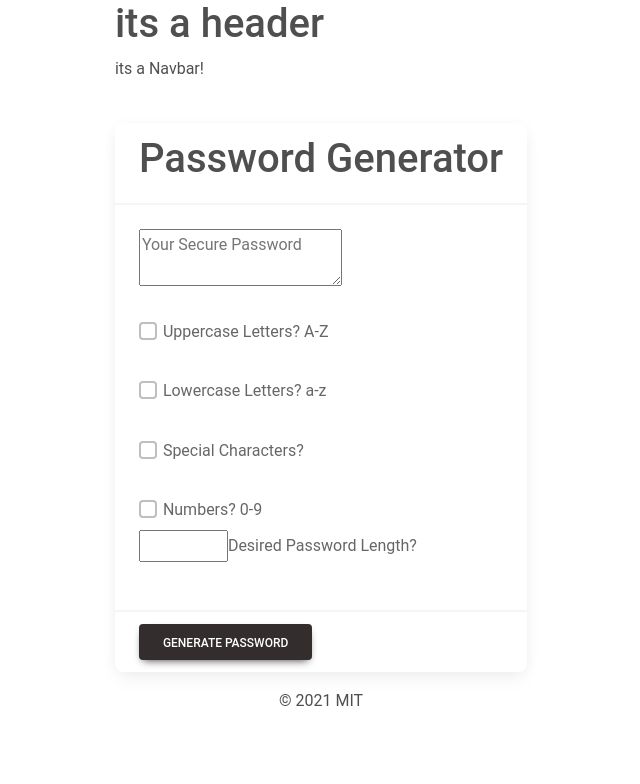
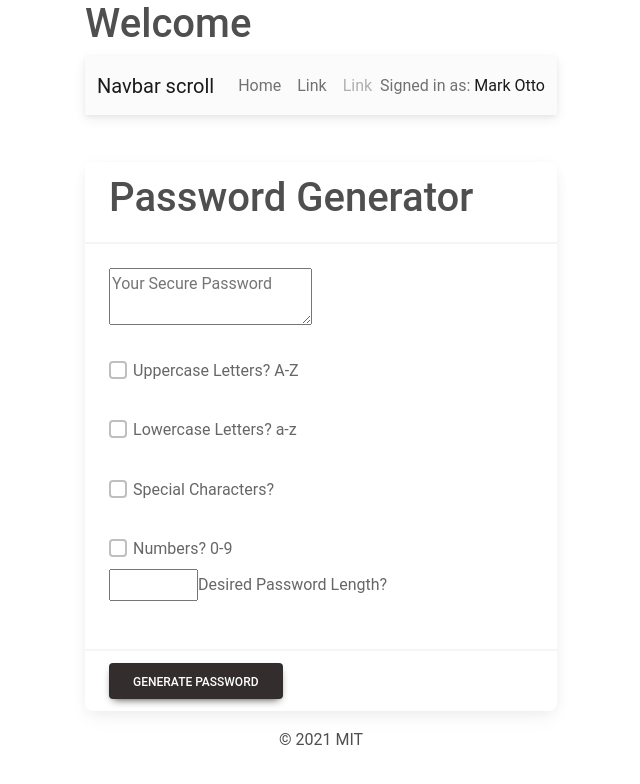
Before and after one commit to Hotsoup22/password-Gen-v2, a React (Create React App) app in the folder client/password-generator/: page / in a window 1280 px wide. Shown: the top 784 px of the page, without its empty margins (319-959 px from the left). Built offline with nearby package versions, Linux system fonts and the light colour scheme.

Commit message:
added navbar template  from react-bootstrap

```diff
--- a/client/password-generator/src/components/Header/Header.js
+++ b/client/password-generator/src/components/Header/Header.js
@@ -1,11 +1,12 @@
-import Navbar from "../Nav/Nav";
+import NavbarComponent from "../Nav/Nav";
 
 export default function Header(){
 
     return(
         <header>
-            <h1>its a header</h1>
-            <Navbar/>
+            <h1>Welcome</h1>
+
+            <NavbarComponent/>
         </header>
     )
 }
--- a/client/password-generator/src/components/Nav/Nav.js
+++ b/client/password-generator/src/components/Nav/Nav.js
@@ -1,7 +1,33 @@
+import Navbar from 'react-bootstrap/Navbar'
+import Container from 'react-bootstrap/Container'
+import Nav from 'react-bootstrap/Nav'
 
-export default function Navbar(){
-
-    return(
-        <nav>its a Navbar!</nav>
-    )
-}
+export default function NavbarComponent(){
+return (
+  // <nav>hi</nav>
+ <Navbar bg="light" expand="lg">
+  <Container fluid>
+    <Navbar.Brand href="#">Navbar scroll</Navbar.Brand>
+    <Navbar.Toggle aria-controls="navbarScroll" />
+     <Navbar.Collapse id="navbarScroll">
+      <Nav
+        className="me-auto my-2 my-lg-0"
+        style={{ maxHeight: '100px' }}
+        navbarScroll
+      >
+        <Nav.Link href="#action1">Home</Nav.Link>
+        <Nav.Link href="#action2">Link</Nav.Link>
+        <Nav.Link href="#" disabled>
+          Link
+        </Nav.Link>
+      </Nav>
+      <Navbar.Collapse className="justify-content-end">
+      <Navbar.Text>
+        Signed in as: <a href="#login">Mark Otto</a>
+      </Navbar.Text>
+    </Navbar.Collapse>
+    </Navbar.Collapse>
+   </Container>
+ </Navbar>
+ )
+ };
```
